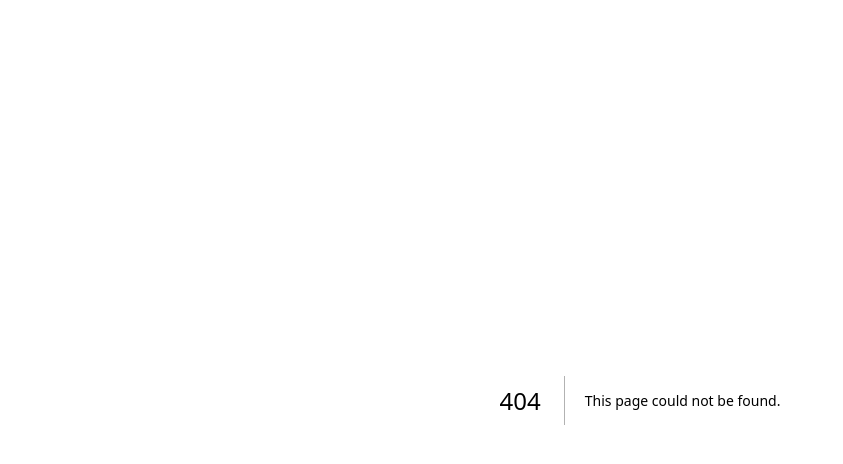
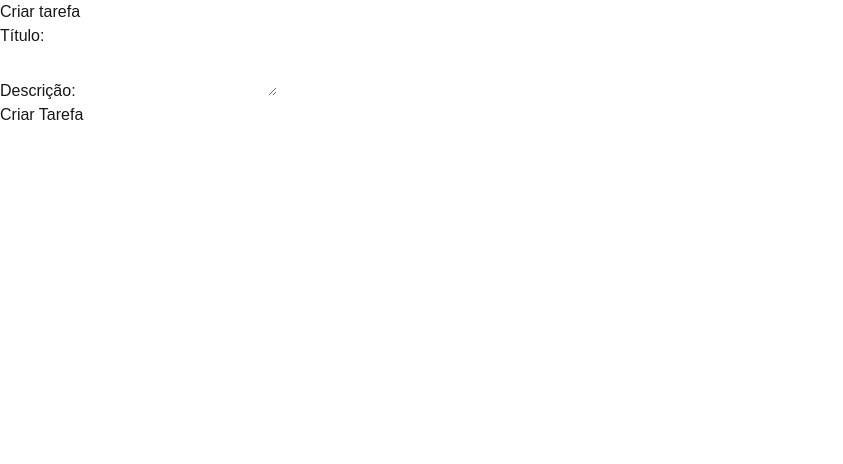
Before and after one commit to Turano/case-task-manager, a Next.js app: page /tasks/create in a window 1280 px wide. Before the commit this address had no page. Shown: the top 464 px of the page, without its empty margins (0-843 px from the left). Built offline with nearby package versions, Linux system fonts and the light colour scheme.

Commit message:
feat: add create task feature
- Removed the mock list
- Changed dataCriacao on task type from Date to string for API serialization
- Added the create mutation for tasks with validation on both backend and frontend
- Added a create task page

```diff
--- /dev/null
+++ b/app/tasks/create/page.tsx
@@ -0,0 +1,10 @@
+import TaskForm from "../task-form";
+
+export default function CreateTaskPage() {
+  return (
+    <main>
+      <h1>Criar tarefa</h1>
+      <TaskForm />
+    </main>
+  );
+}
--- /dev/null
+++ b/app/tasks/task-form.tsx
@@ -0,0 +1,84 @@
+"use client";
+
+import { useTRPC } from "@/trpc/client";
+import { useMutation, useQueryClient } from "@tanstack/react-query";
+import { useRouter } from "next/navigation";
+import { useState } from "react";
+
+type TaskFormData = {
+  titulo: string;
+  descricao: string;
+};
+
+export default function TaskForm() {
+  const [formData, setFormData] = useState<TaskFormData>({
+    titulo: "",
+    descricao: "",
+  });
+  const [validationError, setValidationError] = useState("");
+
+  const router = useRouter();
+
+  const queryClient = useQueryClient();
+
+  const trpc = useTRPC();
+
+  const createTask = useMutation(
+    trpc.tasks.create.mutationOptions({
+      onSuccess: async () => {
+        await queryClient.invalidateQueries({
+          queryKey: trpc.tasks.list.queryKey(),
+        });
+
+        router.push("/tasks");
+      },
+    }),
+  );
+
+  const handleChange = (
+    e: React.ChangeEvent<HTMLInputElement | HTMLTextAreaElement>,
+  ) => {
+    const { name, value } = e.target;
+    setFormData((prevState) => ({
+      ...prevState,
+      [name]: value,
+    }));
+  };
+
+  const handleSubmit = (e: React.SubmitEvent<HTMLFormElement>) => {
+    e.preventDefault();
+
+    if (!formData.titulo.trim()) {
+      setValidationError("O título é obrigatório");
+      return;
+    }
+    setValidationError("");
+    createTask.mutate(formData);
+  };
+
+  return (
+    <form onSubmit={handleSubmit}>
+      <div>
+        <label htmlFor="titulo">Título:</label>
+        <input
+          type="text"
+          id="titulo"
+          name="titulo"
+          value={formData.titulo}
+          onChange={handleChange}
+        />
+      </div>
+      <div>
+        <label htmlFor="descricao">Descrição:</label>
+        <textarea
+          id="descricao"
+          name="descricao"
+          value={formData.descricao}
+          onChange={handleChange}
+        />
+      </div>
+      {validationError && <p>{validationError}</p>}
+      <button type="submit">Criar Tarefa</button>
+    </form>
+  );
+}
--- a/mock/tasks.ts
+++ /dev/null
@@ -1,36 +0,0 @@
-import { Task } from "@/trpc/routers/tasks";
-
-const tasksMock: Task[] = [
-  {
-    id: "1",
-    titulo: "Task 1",
-    descricao: "Description for Task 1",
-    dataCriacao: new Date("2024-06-01T10:00:00Z"),
-  },
-  {
-    id: "2",
-    titulo: "Task 2",
-    descricao: "Description for Task 2",
-    dataCriacao: new Date("2024-06-02T11:00:00Z"),
-  },
-  {
-    id: "3",
-    titulo: "Task 3",
-    descricao: "Description for Task 3",
-    dataCriacao: new Date("2024-06-03T12:00:00Z"),
-  },
-  {
-    id: "4",
-    titulo: "Task 4",
-    descricao: "Description for Task 4",
-    dataCriacao: new Date("2024-06-04T13:00:00Z"),
-  },
-  {
-    id: "5",
-    titulo: "Task 5",
-    descricao: "Description for Task 5",
-    dataCriacao: new Date("2024-06-05T14:00:00Z"),
-  },
-];
-
-export default tasksMock;
--- a/trpc/routers/tasks.ts
+++ b/trpc/routers/tasks.ts
@@ -1,17 +1,36 @@
-import tasksMock from "@/mock/tasks";
 import { baseProcedure, createTRPCRouter } from "../init";
+import z from "zod";
 
 export type Task = {
   id: string;
   titulo: string;
   descricao?: string;
-  dataCriacao: Date;
+  dataCriacao: string;
 };
 
-const tasks: Task[] = tasksMock;
+const tasks: Task[] = [];
 
 export const tasksRouter = createTRPCRouter({
   list: baseProcedure.query(() => {
     return tasks;
   }),
+  create: baseProcedure
+    .input(
+      z.object({
+        titulo: z.string().trim().min(1),
+        descricao: z.string().optional(),
+      }),
+    )
+    .mutation(({ input }) => {
+      const task: Task = {
+        id: crypto.randomUUID(),
+        titulo: input.titulo,
+        descricao: input.descricao,
+        dataCriacao: new Date().toISOString(),
+      };
+
+      tasks.push(task);
+
+      return task;
+    }),
 });
```
